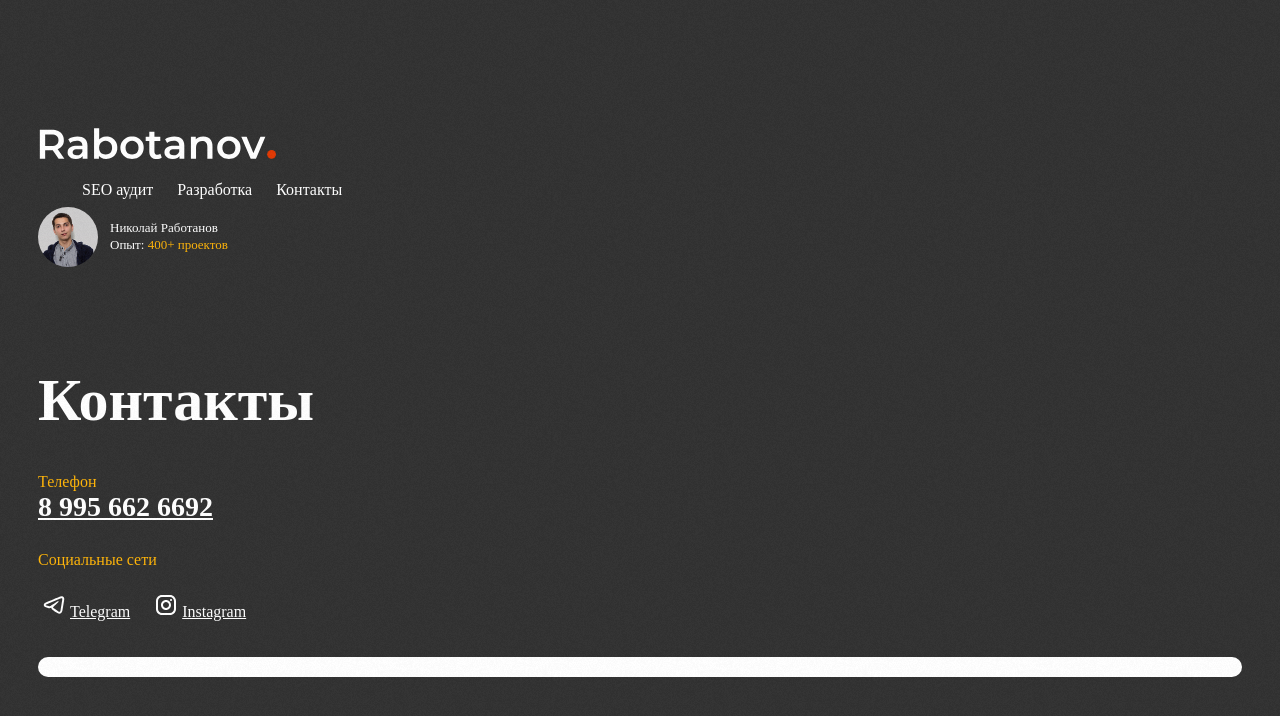
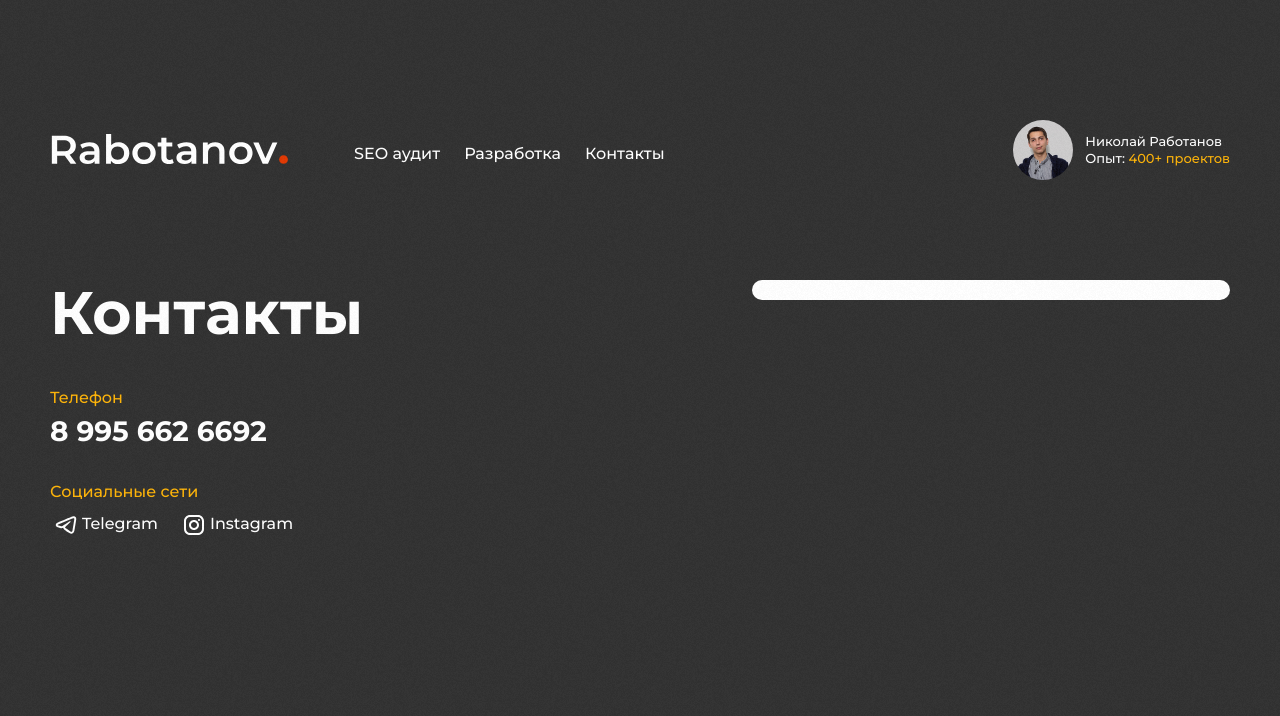
Before and after one commit to Fapalz/rabotanov.ru, a website: page contacts/index.html in a window 1280 px wide. Drawn offline with nearby package versions, Linux system fonts and the light colour scheme.

Commit message:
include framework.css in pages

```diff
--- a/contacts/index.html
+++ b/contacts/index.html
@@ -10,6 +10,7 @@
   <link href="https://fonts.googleapis.com/css2?family=Montserrat:wght@400..900&display=swap" rel="stylesheet">
   <link href="https://cdn.jsdelivr.net/npm/@fancyapps/ui@4.0/dist/fancybox.css" rel="stylesheet">
   <link rel="stylesheet" href="https://unpkg.com/aos@next/dist/aos.css" />
+  <link rel="stylesheet" href="/styles/framework.css">
   <link rel="stylesheet" href="/styles/main.css">
   <title>SEO продвижение</title>
 </head>
--- a/index.html
+++ b/index.html
@@ -10,6 +10,7 @@
   <link href="https://fonts.googleapis.com/css2?family=Montserrat:wght@400..900&display=swap" rel="stylesheet">
   <link href="https://cdn.jsdelivr.net/npm/@fancyapps/ui@4.0/dist/fancybox.css" rel="stylesheet">
   <link rel="stylesheet" href="https://unpkg.com/aos@next/dist/aos.css" />
+  <link rel="stylesheet" href="/styles/framework.css">
   <link rel="stylesheet" href="/styles/main.css">
   <title>SEO продвижение</title>
 </head>
```
Also changed, not shown: seo-audit/index.html (+1 -0 lines), webdev/index.html (+1 -0 lines).
